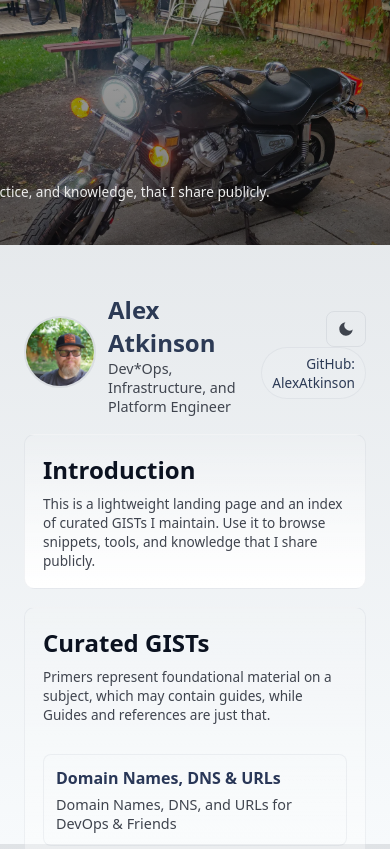
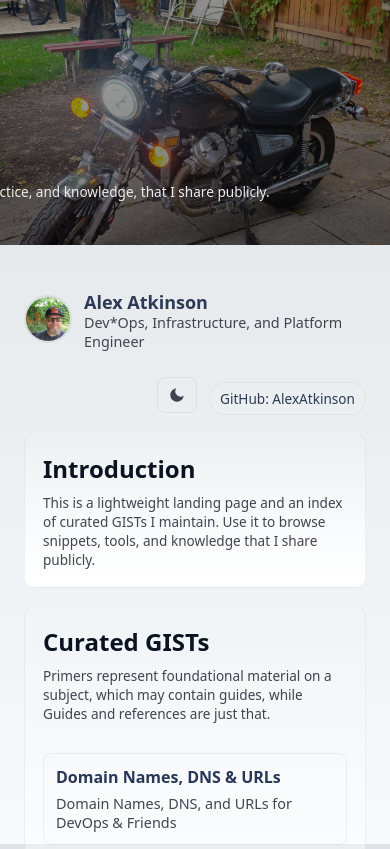
Before and after one commit to AlexAtkinson/AlexAtkinson.github.io, a plain HTML site: page index.html in a window 390 px wide. Shown: the top 849 px of the page. Drawn offline with Linux system fonts and the light colour scheme.

Commit message:
Update for mobile

```diff
--- a/assets/theme.css
+++ b/assets/theme.css
@@ -46,10 +46,22 @@ body{
 .wrap{max-width:880px;margin:24px auto;padding:24px;flex:1;display:flex;flex-direction:column}
 .wrap main{flex:1}
 
-header{display:flex;align-items:center;justify-content:space-between;gap:16px}
+header{display:flex;align-items:center;justify-content:space-between;gap:16px;flex-wrap:wrap}
 h1{margin:0;font-size:1.5rem}
 .header-left{display:flex;align-items:center;gap:12px}
 .header-left{--avatar-size:72px}
+
+/* Responsive header tweaks to avoid clipped text on narrow screens */
+@media (max-width:520px){
+  /* allow header content to wrap cleanly */
+  header{align-items:flex-start}
+  /* make the right-side controls span full width below on very small screens */
+  header > div:last-child{width:100%;text-align:right;margin-top:10px}
+  /* reduce avatar size to save horizontal space */
+  .header-left{--avatar-size:48px}
+  /* slightly reduce title size so it can wrap naturally */
+  .header-left h1{font-size:1.125rem;line-height:1.1}
+}
 .header-left .avatar{width:var(--avatar-size);height:var(--avatar-size);border-radius:999px;object-fit:cover;border:2px solid color-mix(in srgb, var(--text) 8%, transparent)}
 
 /* Avatar popup */
```
